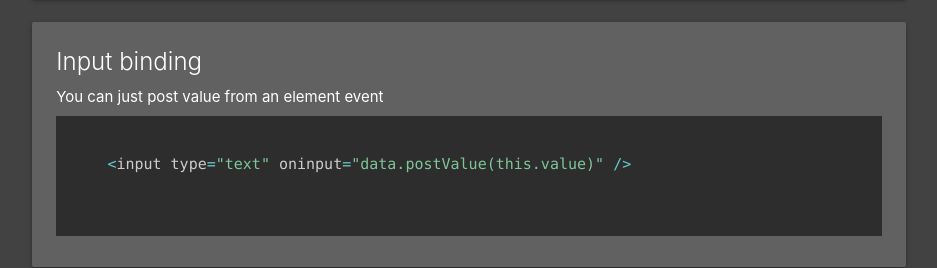
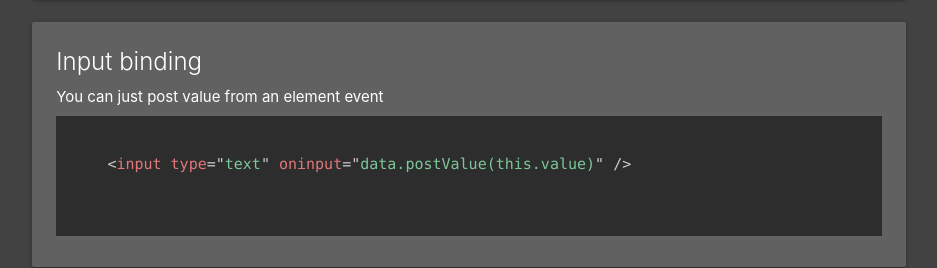
Before and after one commit to diolan12/livedata, a website: page index.html in a window 1280 px wide. Shown: the part 2903-3171 px from the top of the page, without its empty margins (171-1108 px from the left). Drawn offline with nearby package versions, Linux system fonts and the light colour scheme.

Commit message:
Update index.html

```diff
--- a/index.html
+++ b/index.html
@@ -212,7 +212,7 @@
                             <span class="card-title">Input binding</span>
                             <p>You can just post value from an element event</p>
                             <pre>
-<code class="language-javascript">
+<code class="language-html">
     &lt;input type="text" oninput="data.postValue(this.value)" /&gt;
 </code>
                             </pre>
```
